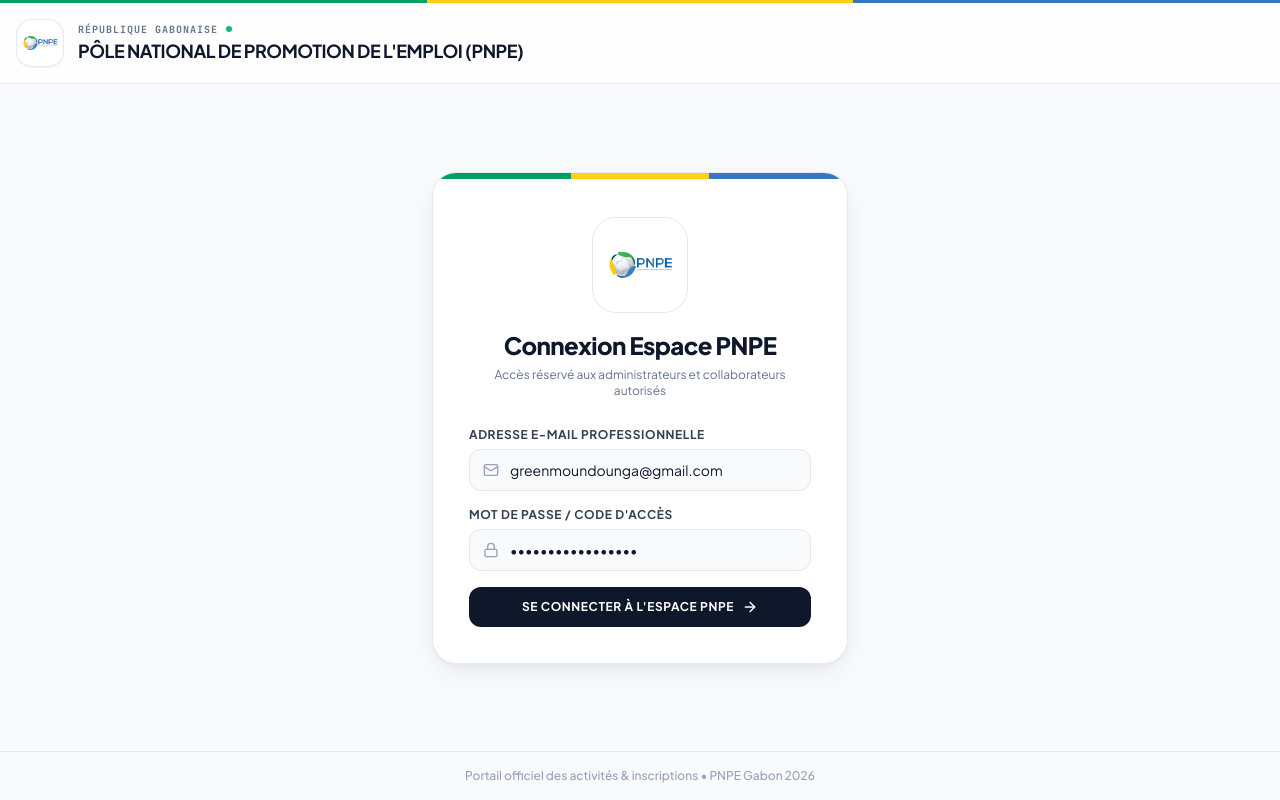
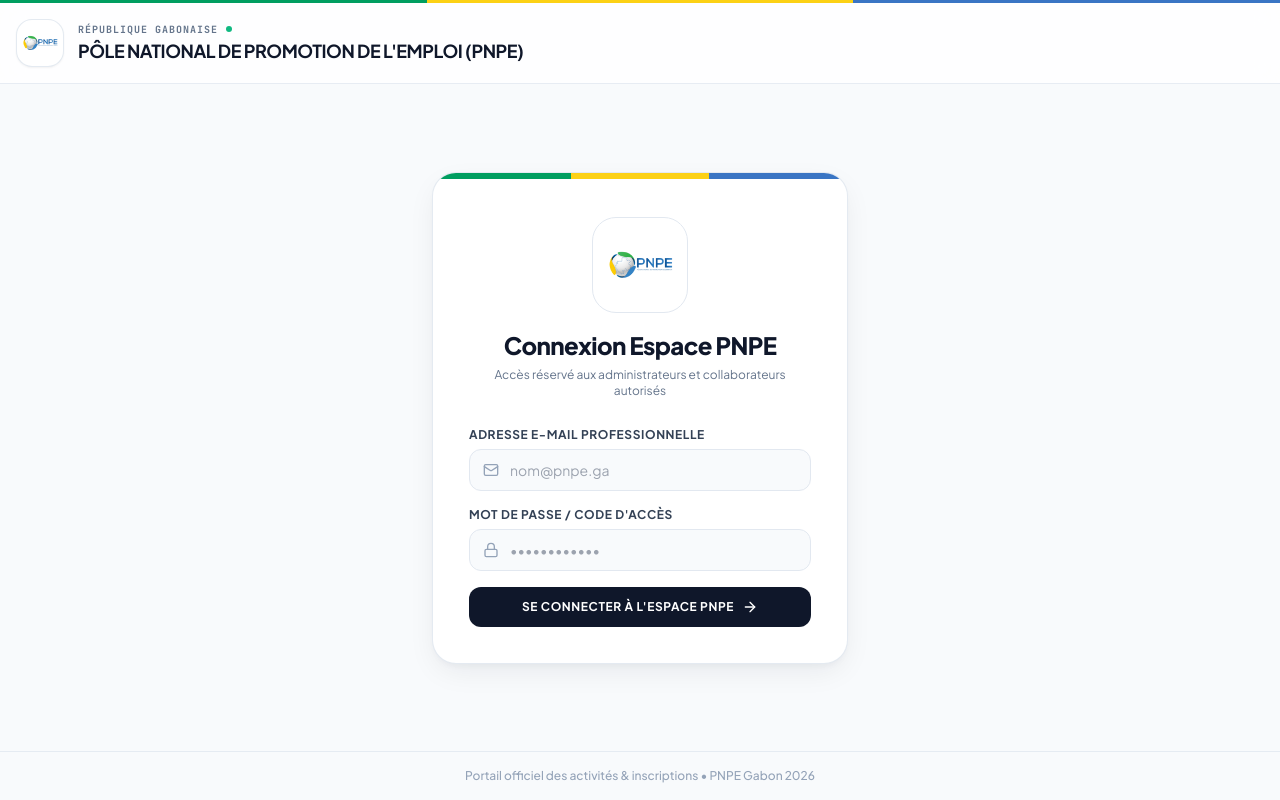
Before and after one commit to Phlmlin/pnpe-invitation, a Next.js app: page /admin/login in a window 1280 px wide. Built offline with nearby package versions, Linux system fonts and the light colour scheme.

Commit message:
Vider les champs email et mot de passe par défaut sur la page de connexion

```diff
--- a/app/admin/login/page.tsx
+++ b/app/admin/login/page.tsx
@@ -8,8 +8,8 @@
 
 export default function AdminLoginPage() {
   const router = useRouter();
-  const [email, setEmail] = useState('greenmoundounga@gmail.com');
-  const [code, setCode] = useState('phlmlingreen@1992');
+  const [email, setEmail] = useState('');
+  const [code, setCode] = useState('');
   const [error, setError] = useState<string | null>(null);
   const [loading, setLoading] = useState(false);
 
```
